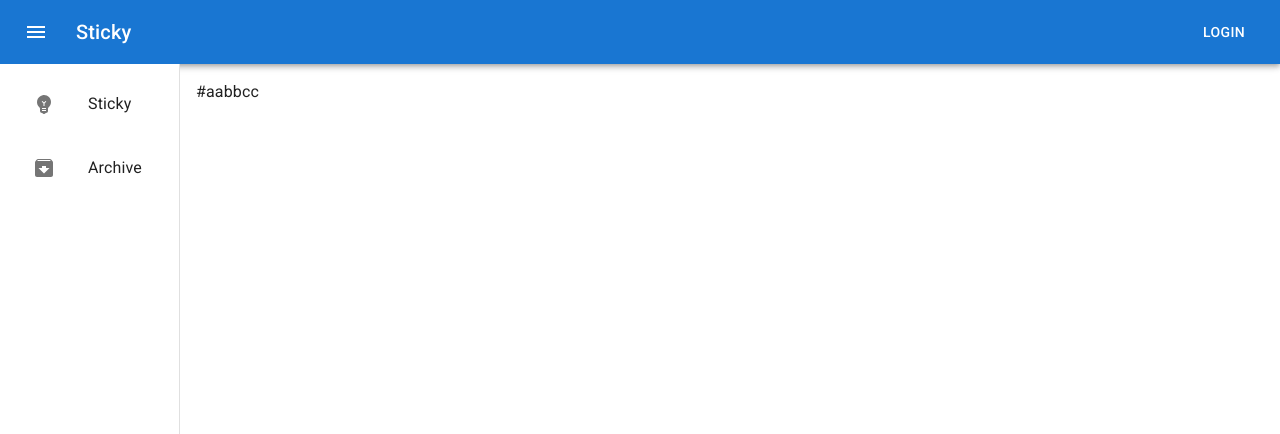
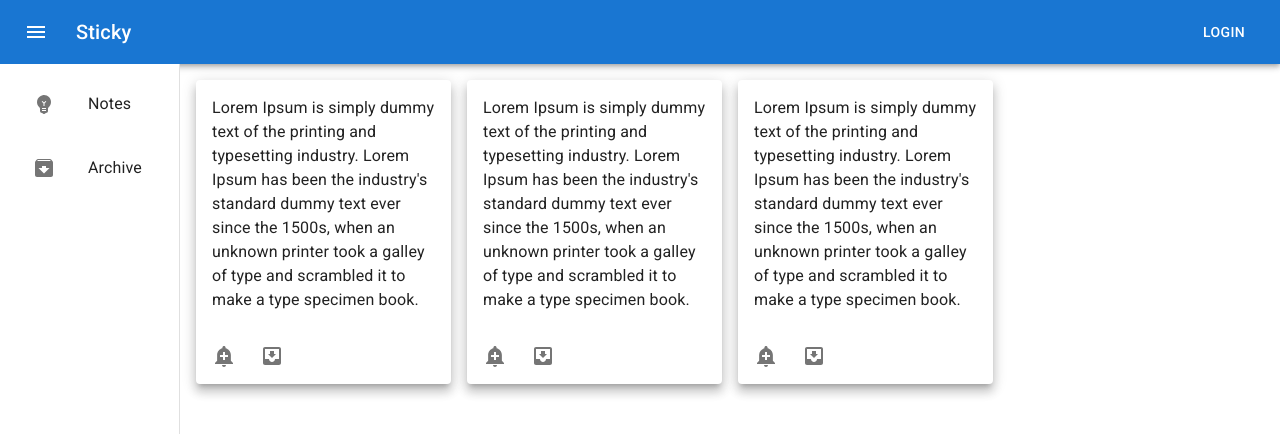
Before and after one commit to strelokask/sticky-app, a React (Create React App) app: page / in a window 1280 px wide. Shown: the top 434 px of the page. Built offline with nearby package versions, Linux system fonts and the light colour scheme.

Commit message:
add notes

```diff
--- a/src/components/Dashboard/Dashboard.tsx
+++ b/src/components/Dashboard/Dashboard.tsx
@@ -1,13 +1,81 @@
+import AddAlertIcon from "@mui/icons-material/AddAlert";
+import MoveToInboxIcon from "@mui/icons-material/MoveToInbox";
+import {
+  Dialog,
+  DialogActions,
+  DialogContent,
+  Grid,
+  IconButton,
+  TextField,
+} from "@mui/material";
 import { Box } from "@mui/system";
-import { FC, useContext } from "react";
+import { FC, useContext, useState } from "react";
+import { INote } from "../../domain/Note";
+import Note from "../Note/Note";
 import { DashboardContext } from "./DashboardProvider";
 
+interface DialogProps {
+  selectedNote?: INote;
+  open: boolean;
+}
+
 const Dashboard: FC = () => {
-  const { color } = useContext(DashboardContext);
+  const { notes, onNoteChange, getNoteById } = useContext(DashboardContext);
+
+  const [dialog, updateDialog] = useState<DialogProps>({ open: false });
+  const handleCloseDialog = () => updateDialog((d) => ({ ...d, open: false }));
+  const handleOpenDialog = (noteId?: number) => {
+    if (noteId)
+      updateDialog((d) => ({
+        ...d,
+        open: true,
+        selectedNote: getNoteById(noteId),
+      }));
+  };
+
+  const handleNoteUpdate = (event: React.ChangeEvent<HTMLInputElement>) => {
+    onNoteChange({ ...dialog.selectedNote, content: event.target.value });
+    updateDialog((d) => ({
+      ...d,
+      selectedNote: { ...d.selectedNote, content: event.target.value },
+    }));
+  };
 
   return (
     <Box component="main" sx={{ display: "flex", flexGrow: 1, p: 2 }}>
-      {color}
+      <Grid container spacing={2}>
+        {Object.values(notes).map((note) => (
+          <Grid key={note.id} item xs={4} md={3}>
+            <Note note={note} onUpdateContent={handleOpenDialog} />
+          </Grid>
+        ))}
+      </Grid>
+      <Dialog
+        open={dialog.open}
+        onClose={handleCloseDialog}
+        maxWidth="sm"
+        fullWidth
+      >
+        <DialogContent dividers>
+          <TextField
+            InputProps={{ disableUnderline: true }}
+            value={dialog.selectedNote?.content}
+            onChange={handleNoteUpdate}
+            multiline
+            autoFocus
+            fullWidth
+            variant="standard"
+          />
+        </DialogContent>
+        <DialogActions sx={{ justifyContent: "flex-start" }}>
+          <IconButton>
+            <AddAlertIcon />
+          </IconButton>
+          <IconButton>
+            <MoveToInboxIcon />
+          </IconButton>
+        </DialogActions>
+      </Dialog>
     </Box>
   );
 };
--- a/src/components/Dashboard/DashboardProvider.tsx
+++ b/src/components/Dashboard/DashboardProvider.tsx
@@ -1,12 +1,42 @@
-import React, { FC, PropsWithChildren, useState } from "react";
+import React, {
+  FC,
+  PropsWithChildren,
+  useCallback,
+  useMemo,
+  useState,
+} from "react";
+import { INote, NoteType } from "../../domain/Note";
 
 interface IDashboardContext {
-  color: string;
-  onColorChange?: (color: string) => void;
+  notes: INote[];
+  archivedNotes: INote[];
+  onNoteChange: (note: INote | undefined) => void;
+  getNoteById: (id: number | undefined) => INote | undefined;
 }
 
+const defaultNotes = {
+  1: {
+    id: 1,
+    content:
+      "Lorem Ipsum is simply dummy text of the printing and typesetting industry. Lorem Ipsum has been the industry's standard dummy text ever since the 1500s, when an unknown printer took a galley of type and scrambled it to make a type specimen book.",
+  },
+  2: {
+    id: 2,
+    content:
+      "Lorem Ipsum is simply dummy text of the printing and typesetting industry. Lorem Ipsum has been the industry's standard dummy text ever since the 1500s, when an unknown printer took a galley of type and scrambled it to make a type specimen book.",
+  },
+  3: {
+    id: 3,
+    content:
+      "Lorem Ipsum is simply dummy text of the printing and typesetting industry. Lorem Ipsum has been the industry's standard dummy text ever since the 1500s, when an unknown printer took a galley of type and scrambled it to make a type specimen book.",
+  },
+};
+
 const defaultValue = {
-  color: "light",
+  notes: [],
+  archivedNotes: [],
+  onNoteChange: () => {},
+  getNoteById: (id: number | undefined) => undefined,
 };
 
 export const DashboardContext =
@@ -15,14 +45,29 @@ export const DashboardContext =
 export const DashboardContextProvider: FC<PropsWithChildren> = ({
   children,
 }) => {
-  const [color, setColor] = useState("#aabbcc");
+  const [notes, setNotes] = useState<Record<number, INote>>(defaultNotes);
 
-  const onColorChange = (color: string) => {
-    setColor(color);
-  };
+  const onNoteChange = useCallback((note: INote | undefined) => {
+    if (note?.id) setNotes((prev) => ({ ...prev, [note.id as number]: note }));
+  }, []);
+  const getNoteById = useCallback(
+    (id: number | undefined) => (id ? notes[id] : undefined),
+    [notes]
+  );
+  const value = useMemo(() => {
+    return {
+      notes: Object.values(notes).filter((x) => x.type !== NoteType.Archive),
+      archivedNotes: Object.values(notes).filter(
+        (x) => x.type === NoteType.Archive
+      ),
+      getNoteById,
+      onNoteChange,
+    };
+  }, [notes, onNoteChange, getNoteById]);
+
   return (
     <>
-      <DashboardContext.Provider value={{ color, onColorChange }}>
+      <DashboardContext.Provider value={value}>
         {children}
       </DashboardContext.Provider>
     </>
--- a/src/components/Layout/SideBar.tsx
+++ b/src/components/Layout/SideBar.tsx
@@ -22,7 +22,7 @@ interface SideBarProps {
 }
 const SideBar: FC<SideBarProps> = ({ open }) => {
   const items = [
-    { title: "Sticky", icon: <EmojiObjectsIcon /> },
+    { title: "Notes", icon: <EmojiObjectsIcon /> },
     { title: "Archive", icon: <ArchiveIcon /> },
   ];
 
--- /dev/null
+++ b/src/components/Note/Note.tsx
@@ -0,0 +1,38 @@
+import AddAlertIcon from "@mui/icons-material/AddAlert";
+import MoveToInboxIcon from "@mui/icons-material/MoveToInbox";
+import {
+  Card,
+  CardActionArea,
+  CardActions,
+  CardContent,
+  IconButton,
+  Typography,
+} from "@mui/material";
+import { FC } from "react";
+import { INote } from "../../domain/Note";
+
+interface NoteProps {
+  note: INote;
+  onUpdateContent: (noteId?: number) => void;
+}
+const Note: FC<NoteProps> = ({ note, onUpdateContent }) => {
+  return (
+    <Card raised>
+      <CardContent sx={{ maxWidth: 400 }}>
+        <CardActionArea onClick={() => onUpdateContent(note.id)}>
+          <Typography>{note.content}</Typography>
+        </CardActionArea>
+      </CardContent>
+      <CardActions>
+        <IconButton>
+          <AddAlertIcon />
+        </IconButton>
+        <IconButton>
+          <MoveToInboxIcon />
+        </IconButton>
+      </CardActions>
+    </Card>
+  );
+};
+
+export default Note;
--- /dev/null
+++ b/src/domain/Note.ts
@@ -0,0 +1,9 @@
+export interface INote{
+    id?: number;
+    content: string;
+    type?: NoteType;
+}
+
+export enum NoteType {
+    Idea, Archive
+}
```
